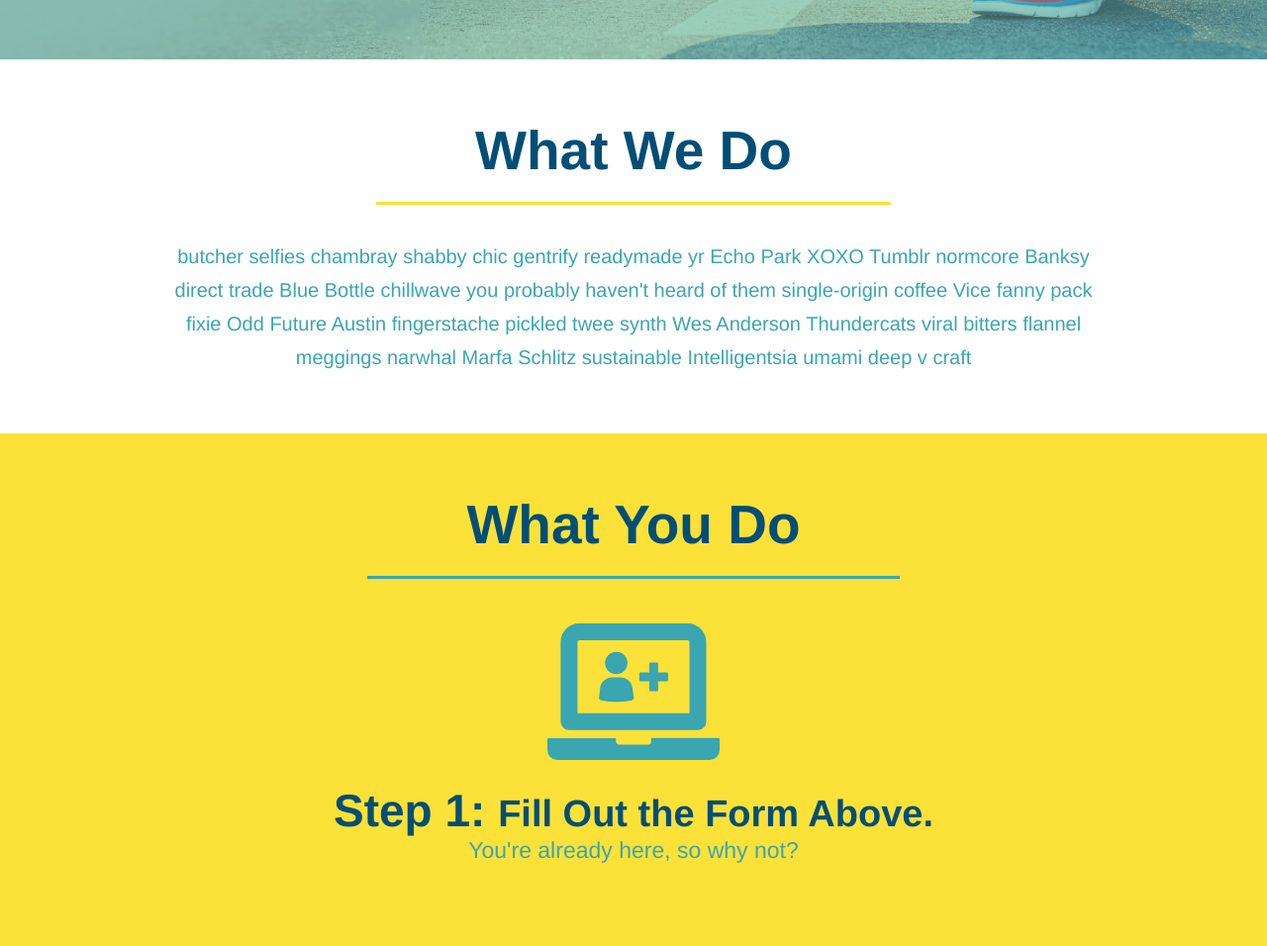
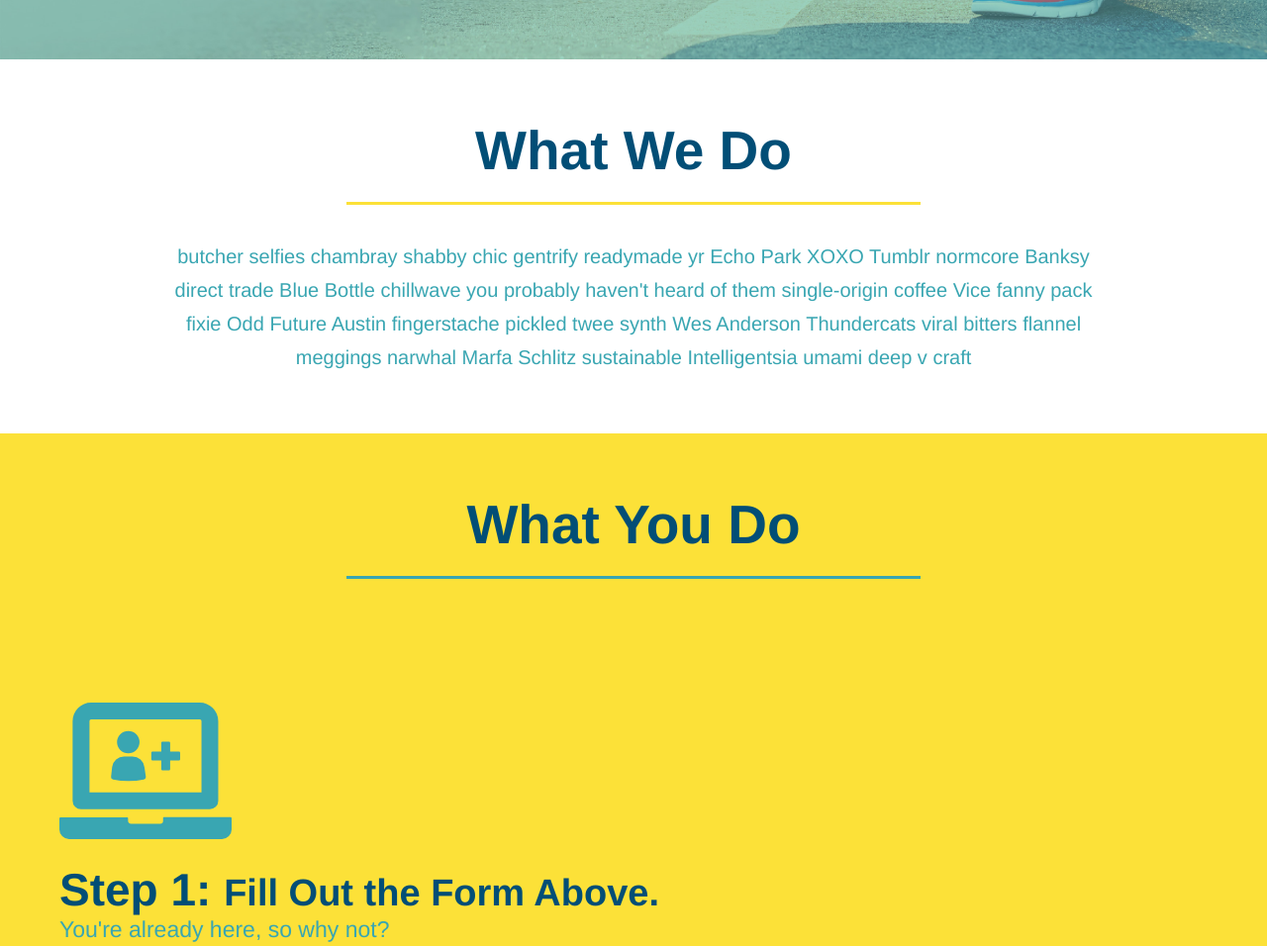
Before and after one commit to gewalex/run-buddy, a plain HTML site: page index.html in a window 1280 px wide. Shown: the part 579-1535 px from the top of the page at 99% size. Drawn offline with Linux system fonts and the light colour scheme.

Commit message:
add flexbox to section title

```diff
--- a/assets/css/style.css
+++ b/assets/css/style.css
@@ -148,15 +148,13 @@ section {
 }
 
 /* HERO STYLES END */
-.intro {
-    text-align: center;
-}
-
+/* add text-align */
 .intro p {
     line-height: 1.7;
     color: #39a6b2;
     width: 80%;
     font-size: 20px;
+    text-align: center;
 }
 
 .intro p {
@@ -165,17 +163,17 @@ section {
 }
 
 .steps {
-    text-align: center;
     background: #fce138;
 }
-
+/* remove the declaration for display, add css rule*/
 .section-title {
     font-size: 55px;
     color: #024e76;
-    margin-bottom: 35px;
-    padding: 0 100px 20px 100px;
-    display: inline-block;
     border-bottom: 3px solid;
+    padding-bottom: 20px;
+    text-align: center;
+    margin: 0 auto 35px auto;
+    width: 50%;
 }
 
 .primary-border {
@@ -210,10 +208,6 @@ section {
     font-size: 38px;
 }
 
-.trainers {
-    text-align: center;
-}
-
 .trainer {
     width: 900px;
     margin: 0 auto 30px auto;
@@ -241,6 +235,10 @@ section {
     text-align: right;
 }
 
+/* add css style */
+.flex-row {
+    display: flex;
+}
 .trainer-bio h3 {
     font-size: 32px;
     margin-bottom: 8px;
@@ -259,7 +257,6 @@ section {
 
 /*REACH OUT STYLES START */
 .contact {
-    text-align: center;
     background: #024e76;
 }
 
--- a/index.html
+++ b/index.html
@@ -74,15 +74,23 @@
     <!-- end hero -->
 
     <!-- "what we do" section -->
+    <!-- Wrap every h2 with a class of "section-title" in this div! -->
     <section id="what-we-do" class="intro">
+        <div class="flex-row">
         <h2 class="section-title primary-border">What We Do</h2>
+        </div>
+        <div class="flex-row">
         <p>
             butcher selfies chambray shabby chic gentrify readymade yr Echo Park XOXO Tumblr normcore Banksy direct trade Blue Bottle chillwave you probably haven't heard of them single-origin coffee Vice fanny pack fixie Odd Future Austin fingerstache pickled twee synth Wes Anderson Thundercats viral bitters flannel meggings narwhal Marfa Schlitz sustainable Intelligentsia umami deep v craft
         </p>
+        </div>
     </section>
     <!-- "what you do" section -->
+    <!-- Wrap every h2 with a class of "section-title" in this div! -->
     <section id="what-you-do" class="steps">
+        <div class="flex-row">
         <h2 class="section-title secondary-border">What You Do</h2>
+        </div>
         <div>
             <!-- insert this img element -->
             <img src="./assets/images/step-1.svg" alt="" />
@@ -110,10 +118,13 @@
     </section>
 
     <!-- "meet the trainers" section -->
+    <!-- Wrap every h2 with a class of "section-title" in this div! -->
     <section id="your-trainers" class="trainers">
+        <div class="flex-row">
         <h2 class="section-title primary-border">
             Meet The Trainers
         </h2>
+        </div>
         <!-- first trainer bio -->
         <article class="trainer">
             <img src="./assets/images/trainer-1.jpg" alt="Arron Stephens in his workout clothes, ready to pump iron" />
@@ -150,8 +161,11 @@
     </section>
 
     <!-- "reach out" section -->
+    <!-- Wrap every h2 with a class of "section-title" in this div! -->
     <section id="reach-out" class="contact">
+        <div class="fle-row">
         <h2 class="section-title secondary-border">Reach Out</h2>
+        </div>
         <div class="contact-info">
           <iframe
             src="https://www.google.com/maps/embed?pb=!1m18!1m12!1m3!1d2987.0646663087077!2d-72.07628028493609!3d41.52453987925186!2m3!1f0!2f0!3f0!3m2!1i1024!2i768!4f13.1!3m3!1m2!1s0x89e67161b820711b%3A0x9c3c91639172a33e!2sMain%20St%2C%20Norwich%2C%20CT%2006360!5e0!3m2!1sen!2sus!4v1642700617198!5m2!1sen!2sus"
```
